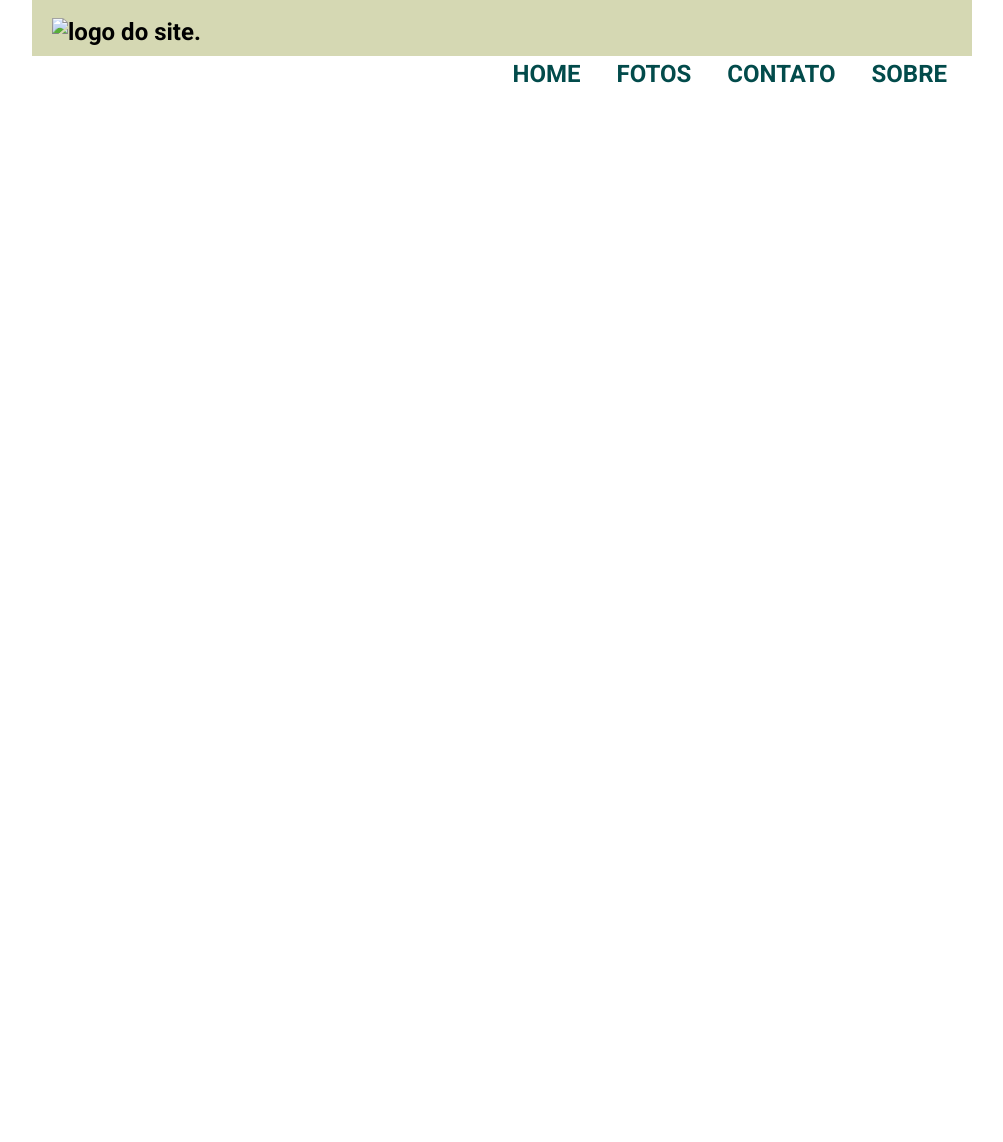
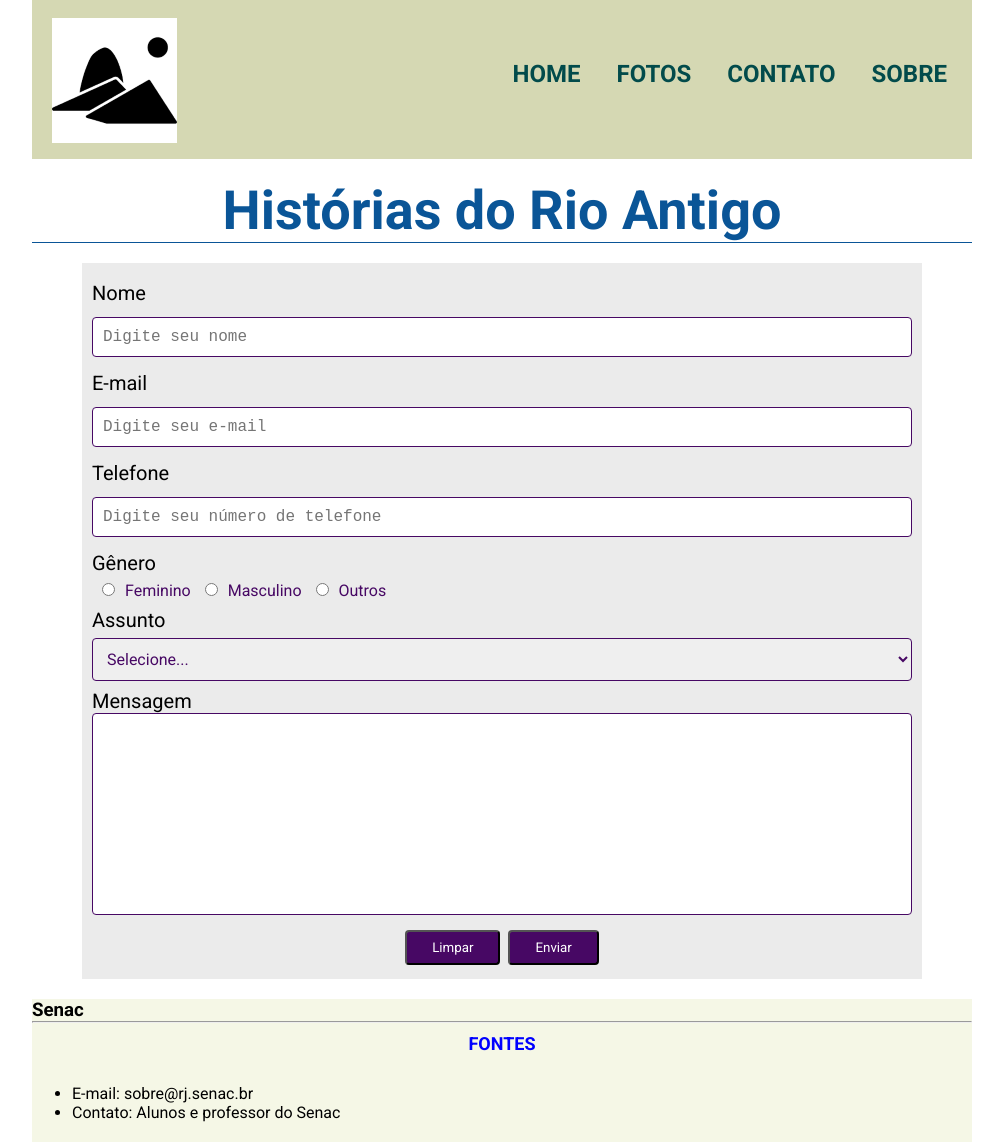
Before and after one commit to lina-346/rioantigo, a plain HTML site: page contato.html in a window 1280 px wide. Shown: the whole page, without its empty margins (138-1141 px from the left). Before the commit the page ends 800 px from the top, so only its background shows below. Drawn offline with Linux system fonts and the light colour scheme; a web font is replaced by a local one.

Commit message:
Criamos a página de contato e seu CSS

```diff
--- /dev/null
+++ b/contato.css
@@ -0,0 +1,82 @@
+
+.divform {
+    width: 840px;
+    background-color: rgb(235, 235, 235);
+    padding: 10px;
+}
+
+.divform fieldset {
+    border: none;
+}
+
+.label {
+    font-size: 20px;
+    padding: 8px 0 6px 0;
+}
+
+.divform input[type=text],
+.divform input[type=email],
+.divform input[type="tel"] {
+    width: 100%;
+    padding: 10px;
+    margin: 6px 0;
+    box-sizing: border-box;
+    border: 1px solid #470864;
+    border-radius: 4px;
+    font-family: 'Courier New', Courier, monospace;
+    font-size: 16px;
+}
+
+.radio {
+    margin-left: 10px;
+}
+
+.label-radio {
+    display: inline;
+    padding-left: 6px;
+    color: #470864;
+    font: 18px;
+}
+
+.divform select {
+    width: 100%;
+    padding: 10px;
+    border: 1px solid #470864;
+    border-radius: 4px;
+    font-size: 16px;
+    color: #470864;
+}
+
+.minha-text-area {
+    width: 100%;
+    padding: 10px;
+    resize: none;
+    box-sizing: border-box;
+    border: 1px solid #470864;
+    border-radius: 4px;
+    font-family: 'Courier New', Courier, monospace;
+    font-size: 16px;
+}
+
+.botoes {
+    text-align: center;
+}
+
+.botoes input[type=reset],
+.botoes input[type=submit] {
+    background-color: #470864;
+    color: #fff;
+    padding: 8px 25px;
+    text-align: center;
+    text-decoration: none;
+    display: inline-block;
+    margin: 4px 2px;
+    border-radius: 4px;
+    cursor: pointer;
+}
+
+.botoes input[type=reset]:hover,
+.botoes input[type=submit]:hover {
+    background-color: #fff;
+    color: #470864;
+}
--- a/contato.html
+++ b/contato.html
@@ -1,18 +1,23 @@
 <!DOCTYPE html>
 <html lang="pt-br">
   <head>
-    <meta charset="UTF-8" >
-    <meta name="viewport" content="width=device-width, initial-scale=1.0" >
-    <link rel="stylesheet" href="menu.css" >
-    <link rel="shortcut icon" href="imagens/img/rioicon.png" >
-    <title>Menu Principal</title>
+    <meta charset="UTF-8" />
+    <meta name="viewport" content="width=device-width, initial-scale=1.0">
+    <link rel="stylesheet" href="menu.css">
+    <link rel="stylesheet" href="rioantigo-aula.css">
+    <link rel="stylesheet" href="contato.css">
+    <link rel="shortcut icon" href="imagens_rioantigo/img/rioicon.png">
+    <title>Fale conosco</title>
   </head>
+  <body>
 
-  <body>
+    <!-- início do menu -->
     <header class="cabecalho">
       <div class="caixa">
         <h2 class="logo">
-          <img src="imagens/img/rioicon_125x125.png" alt="logo do site." >
+          <img
+            src="imagens_rioantigo/img/rioicon_125x125.png"
+            alt="logo do site.">
         </h2>
         <nav class="hmenu">
           <ul>
@@ -20,14 +25,104 @@
             <li><a href="fotos.html">Fotos</a></li>
             <li><a href="contato.html">Contato</a></li>
             <li><a href="sobre.html">Sobre</a></li>
-            <!-- <li><a href="paragrafos.html">Consoles Portáteis</a></li>
-            <li>
-              <a href="historiadorioantigo.html">História do Rio Antigo</a>
-            </li> -->
           </ul>
         </nav>
       </div>
     </header>
+    <!-- fim do menu -->
+
+    <main class="conteudo-principal">
+      <div class="titulo-principal">
+        <h2>Histórias do Rio Antigo</h2>
+      </div>
+
+      <div class="divform">
+        <form name="frmContato" id="idFrmContato" action="#" method="post">
+          <fieldset>
+            <div class="label">
+              <label for="idNome">Nome</label>
+            </div>
+            <input
+              type="text"
+              id="idNome"
+              name="nome"
+              maxlength="70"
+              placeholder="Digite seu nome">
+
+            <div class="label">
+              <label for="idEmail">E-mail</label>
+            </div>
+            <input
+              type="email"
+              id="idEmail"
+              name="email"
+              maxlength="100"
+              placeholder="Digite seu e-mail">
+
+            <div class="label">
+              <label for="idTelefone">Telefone</label>
+            </div>
+            <input
+              type="tel"
+              id="idTelefone"
+              name="telefone"
+              placeholder="Digite seu número de telefone">
+
+            <div class="label">
+              <label>Gênero</label>
+            </div>
+            <input type="radio" id="idGeneroF" name="genero" value="F" class="radio">
+            <label for="idGeneroF" class="label-radio">Feminino</label>
+
+            <input type="radio" id="idGeneroM" name="genero" value="M" class="radio">
+            <label for="idGeneroM" class="label-radio">Masculino</label>
+
+            <input type="radio" id="idGeneroO" name="genero" value="O" class="radio">
+            <label for="idGeneroO" class="label-radio">Outros</label>
+
+            <div class="label">
+              <label for="idAssunto">Assunto</label>
+            </div>
+            <select name="assunto" id="idAssunto">
+              <option value="0">Selecione...</option>
+              <option value="E">Elogio</option>
+              <option value="C">Crítica</option>
+              <option value="S">Solicitação</option>
+              <option value="O">Outros</option>
+            </select>
+
+            <div class="label">
+              <label for="idMensagem">Mensagem</label>
+              <textarea name="mensagem" id="idMensagem" cols="200" rows="10"
+              placeholder="Preencha com a mensagem desejada."
+              class="minha-text-area">
+              </textarea>
+            </div>
+
+            <div class="botoes">
+              <input type="reset" value="Limpar">
+              <input type="submit" value="Enviar">
+            </div>
+          </fieldset>
+
+        </form>
+      </div>
+
+    </main>
+
+    <footer class="rodape">
+      <div>
+        <h3>Senac</h3>
+      </div>
+      <hr />
+      <div>
+        <h4>Fontes</h4>
+        <ul>
+          <li>E-mail: sobre@rj.senac.br</li>
+          <li>Contato: Alunos e professor do Senac</li>
+        </ul>
+      </div>
+    </footer>
 
   </body>
 </html>
--- a/rioantigo-aula.css
+++ b/rioantigo-aula.css
@@ -62,7 +62,7 @@
 }
 
 .pierre-verger a:visited {
-    color: #9c0e68;
+    color: #9c0e68cf;
 }
 
 .conteudo-rio-antigo-cabecalho th {
```
Also changed, not shown: fotos.html (+1 -1 lines), sobre.html (+11 -11 lines).
